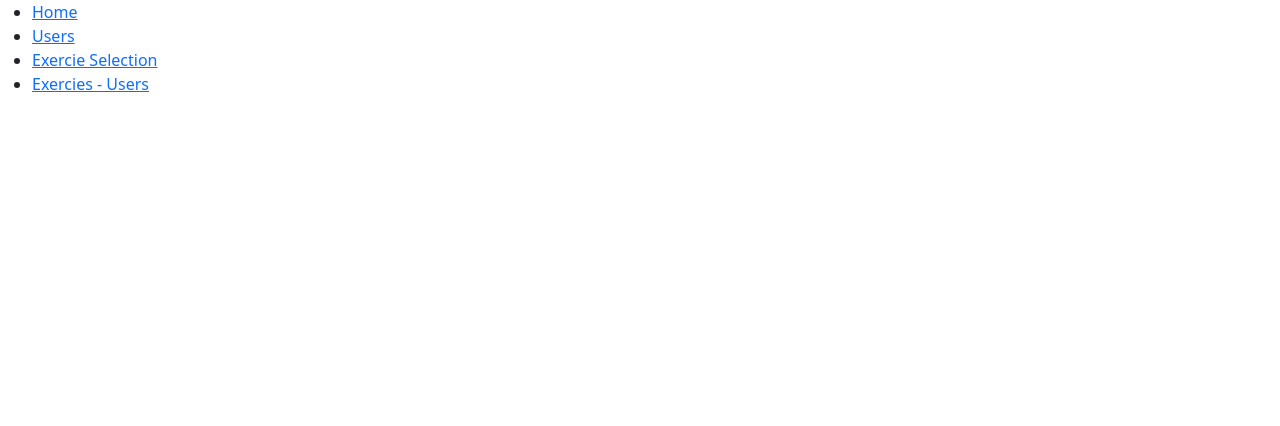
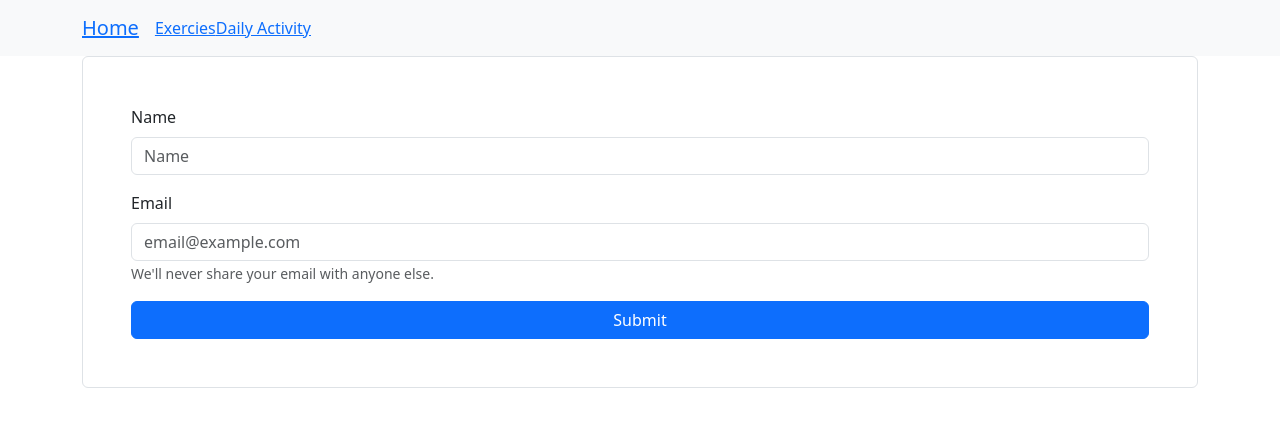
Before and after one commit to jaysune36/final-assignment-app, a React (Create React App) app: page / in a window 1280 px wide. Shown: the top 426 px of the page. Built offline with nearby package versions, Linux system fonts and the light colour scheme; no server answers.

Commit message:
created signup component which will create the users acct with a form. Added api functions within signup component

```diff
--- a/src/App.js
+++ b/src/App.js
@@ -1,27 +1,36 @@
 import logo from './logo.svg';
 import '../node_modules/bootstrap/dist/css/bootstrap.min.css'
-import {BrowserRouter as Router, Switch, Route, Link} from 'react-router-dom';
+import Container from 'react-bootstrap/Container';
+import Nav from 'react-bootstrap/Nav';
+import Navbar from 'react-bootstrap/Navbar';
+import {BrowserRouter as Router, Routes, Route, Link} from 'react-router-dom';
+import SignUp from './components/Signup';
 import './App.css';
 
 function App() {
   return (
     <Router>
-      <nav>
-        <ul>
-          <li>
-            <Link to="/">Home</Link>
-          </li>
-          <li>
-            <Link to="/users">Users</Link>
-          </li>
-          <li>
-            <Link to="/exercie-sel">Exercie Selection</Link>
-          </li>
-          <li>
-            <Link to="/exercies-user">Exercies - Users</Link>
-          </li>
-        </ul>
-      </nav>
+       <Navbar expand="lg" className="bg-body-tertiary">
+      <Container>
+        <Navbar.Brand><Link to="/">Home</Link></Navbar.Brand>
+        <Navbar.Toggle aria-controls="basic-navbar-nav" />
+        <Navbar.Collapse id="basic-navbar-nav">
+          <Nav className="me-auto">
+            <Link to="/exercie-sel">Exercies</Link>
+            <Link to="/daily">Daily Activity</Link>
+          </Nav>
+        </Navbar.Collapse>
+      </Container>
+    </Navbar>
+    <Routes>
+    {/* <Route path="/exercise-sel">
+          </Route>
+
+          <Route path="/daily">
+          </Route> */}
+
+          <Route path="/" element={<SignUp />}/>
+    </Routes>
     </Router>
 
   );
--- a/src/components/FitnessApi.js
+++ b/src/components/FitnessApi.js
@@ -21,7 +21,7 @@ class FitnessAPI {
         headers: {
           'Content-Type': 'application/json'
         },
-        body: JSON.stringify(memeber)
+        body: JSON.stringify(member)
 
       });
       return await resp.json()
--- /dev/null
+++ b/src/components/Signup.js
@@ -0,0 +1,52 @@
+import React, {useEffect, useState} from "react";
+import { fitnessApi } from "./FitnessApi";
+import Button from 'react-bootstrap/Button';
+import Form from 'react-bootstrap/Form';
+
+export default function SignUp() {
+  const [users, setUsers] = useState([]);
+  const [newUserName, setNewUserName] = useState('');
+
+  useEffect(() => {
+    fitnessApi.get()
+      .then(data => setUsers(data))
+  }, [])
+
+  const fetchFitnessUsers = async () => {
+    const users = await fitnessApi.get();
+    setUsers(users)
+  }
+
+  const addNewUser = async (e) => {
+    e.preventDefault();
+    await fitnessApi.post({name: newUserName, exercises: [], daily: []})
+    fetchFitnessUsers();
+    setNewUserName('')
+  }
+
+
+  return(
+    <div>
+      <div className="container">
+        <Form className="d-flex flex-column justify-content-center align-self-center border rounded p-5">
+      <Form.Group className="mb-3">
+        <Form.Label>Name</Form.Label>
+        <Form.Control type="text" placeholder="Name" />
+      </Form.Group>
+
+      <Form.Group className="mb-3">
+        <Form.Label>Email</Form.Label>
+        <Form.Control type="email" placeholder="email@example.com" />
+        <Form.Text className="text-muted">
+          We'll never share your email with anyone else.
+        </Form.Text>
+      </Form.Group>
+      <Button variant="primary" type="submit">
+        Submit
+      </Button>
+    </Form>
+      </div>
+
+    </div>
+);
+}
```
